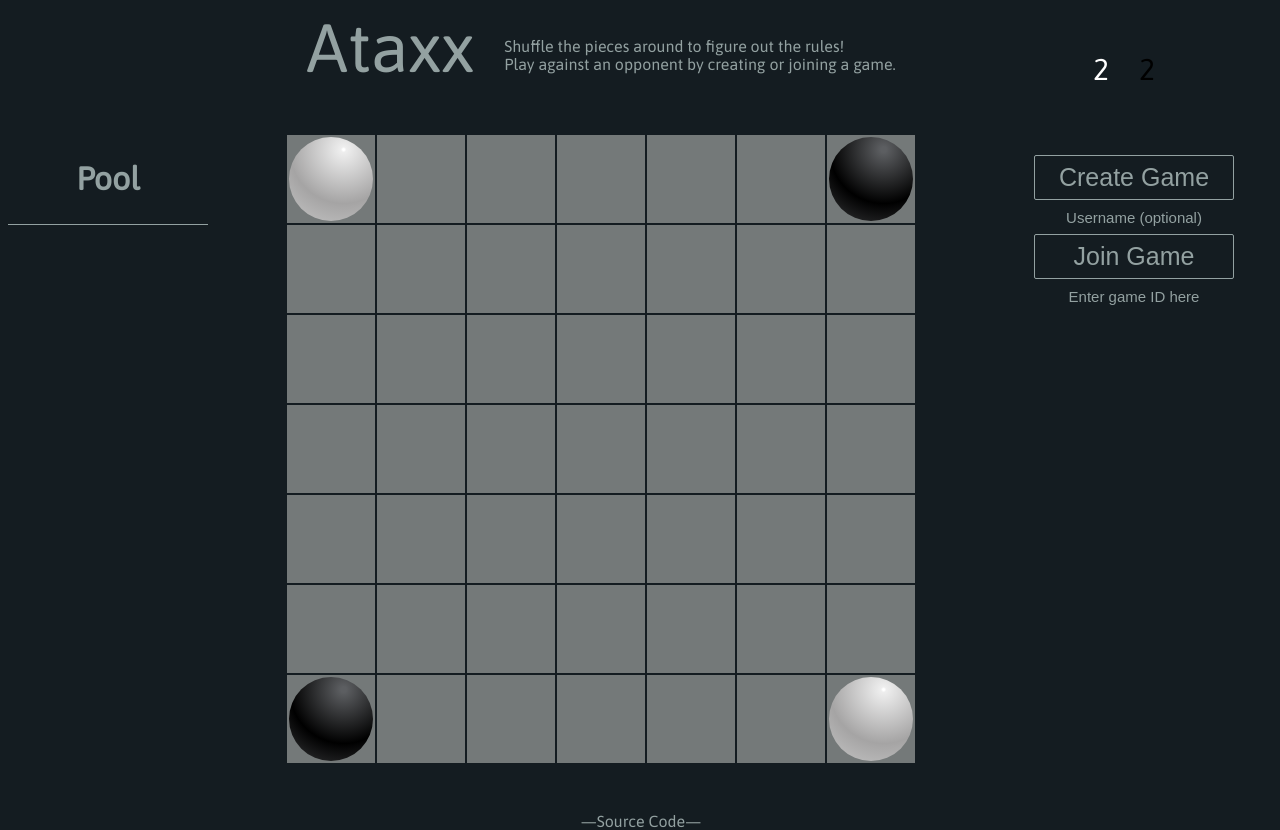
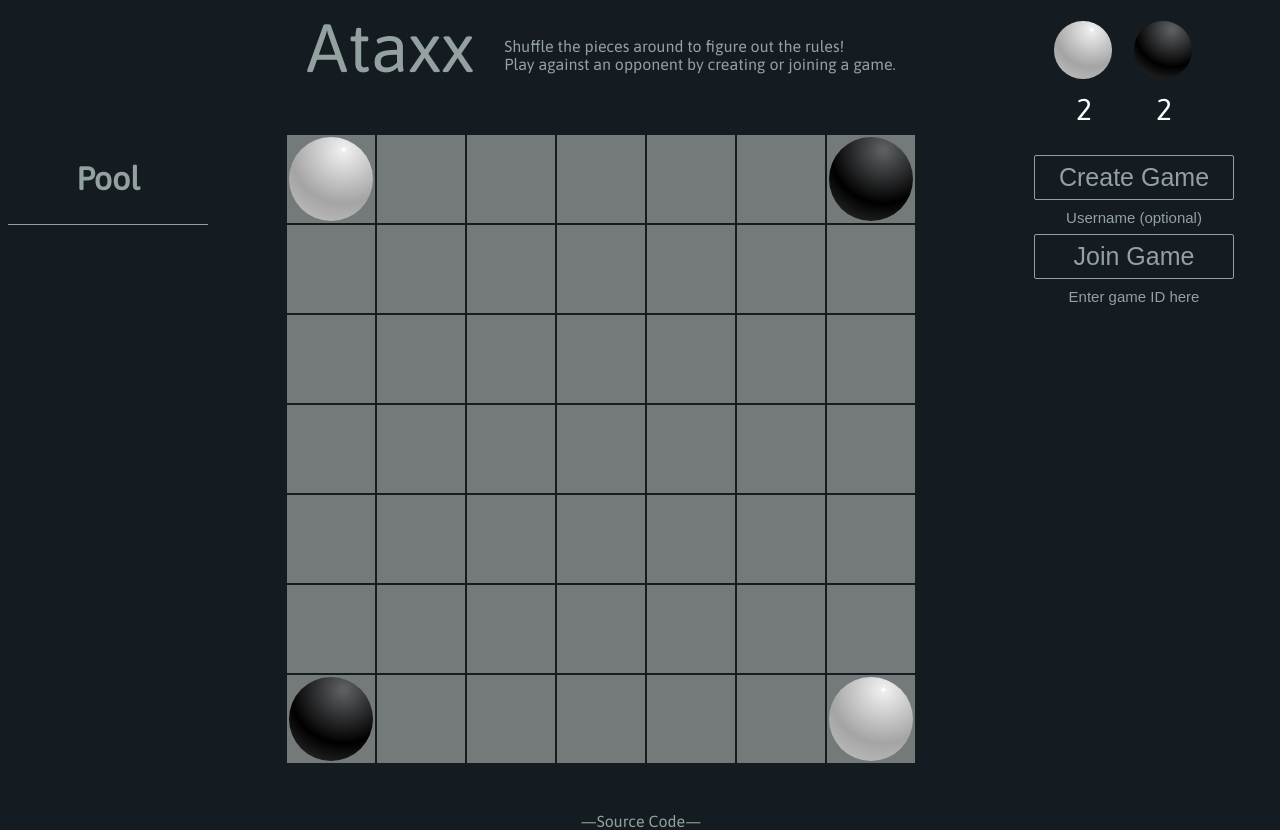
Before and after one commit to ysicg/wataxx, a website with bundled scripts: page client/index.html in a window 1280 px wide. Built offline with nearby package versions, Linux system fonts and the light colour scheme; no server answers.

Commit message:
prettier score display

```diff
--- a/client/index.html
+++ b/client/index.html
@@ -24,10 +24,17 @@
 					Play against an opponent by creating or joining a game.</p>
 				</div>
 			</div>
-			<div class = "nav3">
-					<div style="color: white;" id="whiteCount">2</div>
-					<div style="color: black" id="blackCount">2</div>
-				</div>
+      <div class = "nav3">
+        <div style="height:60px; width:60px; margin: 5px" >
+          <div style="width:96%; height:96%; border-radius: 50%; background: var(--white-sphere); "></div>
+          <div style="color: white; display: flex; height: 100%; align-items: center; justify-content: center" id="whiteCount">2</div>
+        </div>
+        <div style=" height:60px; width:60px; margin: 5px">
+          <div style=" width:96%; height:96%; border-radius: 50%; background: var(--black-sphere);"></div>
+          <div style="color: white; display: flex; height: 100%; align-items: center; justify-content: center" id="blackCount">2</div>
+        </div>
+      </div>
+
 
 
 
--- a/client/style.css
+++ b/client/style.css
@@ -72,12 +72,13 @@ body {
 	grid-area: nav3;
 	align-self: end;
 	display:flex;
-	width:100%;
-	gap: 30px;
-	justify-content: center;
-	align-items: stretch;
+	gap: 10px;
+	align-items: center;
+	/*justify-content: center;
 	box-sizing:border-box;
 	position: relative;
+	background: #747979;
+	*/
 	font-size: 30px;
 }
 
```
